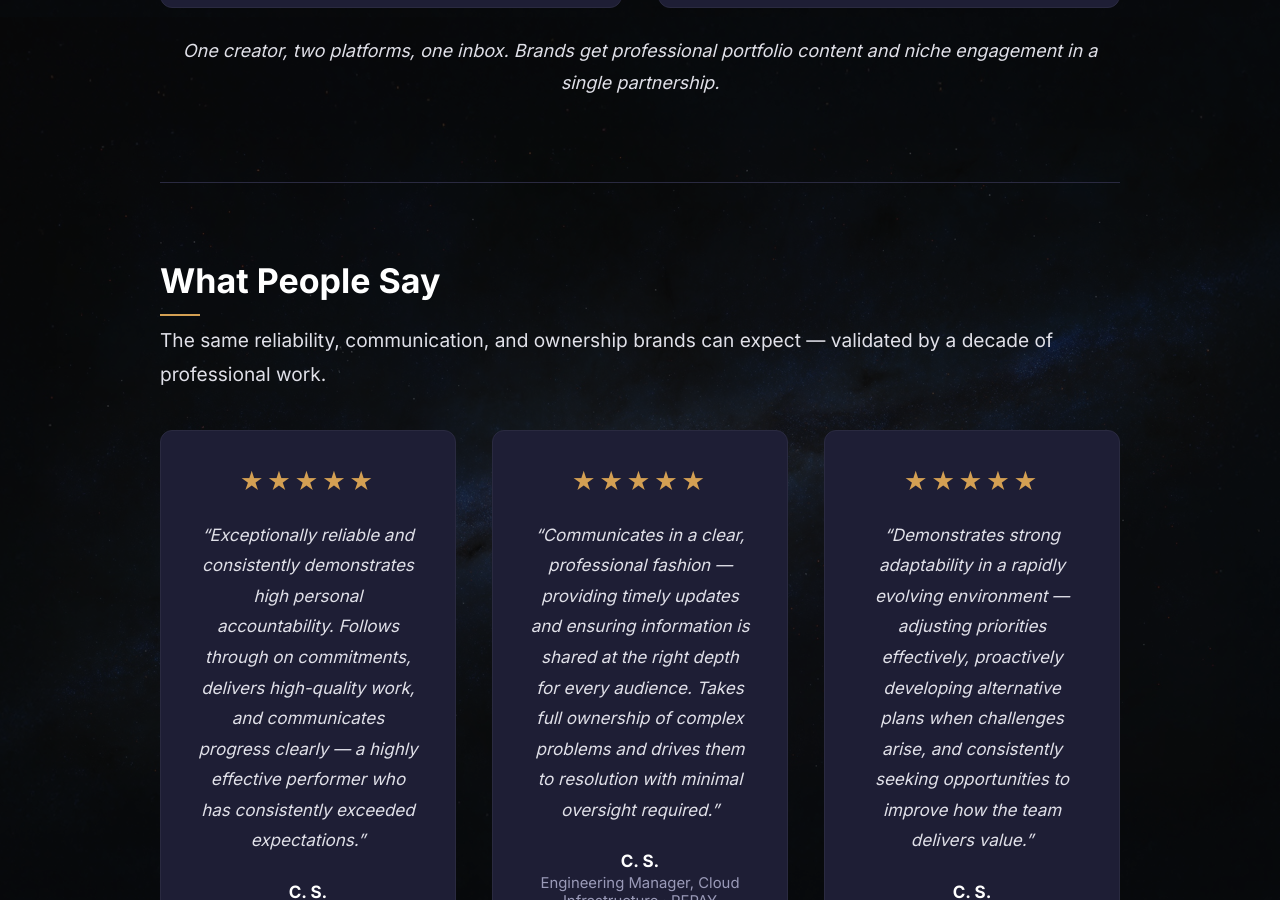
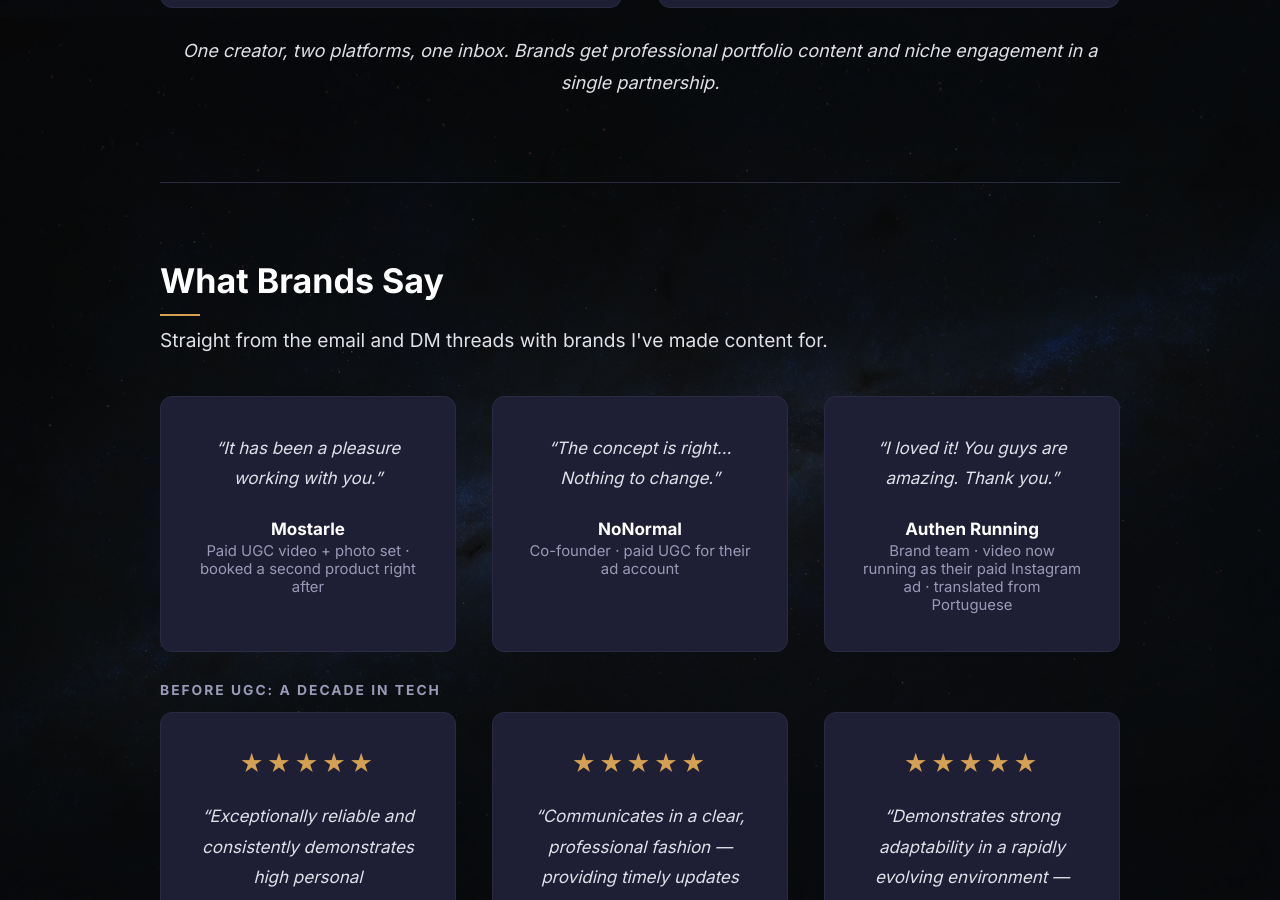
Before and after one commit to IcaroBichir/infocrazy, a Jekyll site: the page built from ugc/index.html, in a window 1280 px wide and 900 px high, scrolled down 8983 px. Built offline with Jekyll 4.4.1, drawn with Linux system fonts in a browser that asks for light colours; nearby versions of some CDN libraries; a script that is not in the unit is left out; some of the changed text lies outside the part shown.

Commit message:
Add What Brands Say and client photos to UGC page
Brand quotes from Mostarle, NoNormal and Authen Running (translated from Portuguese) above the REPAY references, which move under a 'Before UGC' label. UGC Photos swaps Monster Baby, dog bag and Mortal Hydration for the Mostarle Nebula and Terminator M photos delivered to the brand and the NoNormal trail coffee shot, resized to 1600px. Subtitle now says the grid includes paid brand photo sets.

```diff
--- a/ugc/index.html
+++ b/ugc/index.html
@@ -7,10 +7,10 @@
 preload_images:
   - /images/ugc/coach_bag.jpg
   - /images/ugc/oakley_meta.jpg
-  - /images/ugc/monster_baby.jpg
-  - /images/ugc/dog_bag.jpg
+  - /images/ugc/mostarle_nebula_glow.jpg
+  - /images/ugc/mostarle_terminator_lifestyle.jpg
   - /images/ugc/creator_gear.jpg
-  - /images/ugc/mortal_hydration.jpg
+  - /images/ugc/nonormal_trail_coffee.jpg
   - /images/ugc/pet_hammock.jpg
   - /images/ugc/miami_run.jpg
 ---
@@ -403,15 +403,15 @@
 <!-- ========== UGC PHOTOS ========== -->
 <section class="ugc-section">
   <h2>UGC Photos</h2>
-  <p class="ugc-section-subtitle">Product photography and lifestyle stills for brands.</p>
+  <p class="ugc-section-subtitle">Product and lifestyle stills, including photo sets delivered to paying brands.</p>
 
   <div class="ugc-photos-grid">
     <img src="/images/ugc/coach_bag.jpg"        alt="Coach Clinton Crossbody lifestyle — Fashion & Accessories"       style="object-position: 50% 50%;">
     <img src="/images/ugc/oakley_meta.jpg"      alt="Oakley Meta smart glasses — Tech & Gadgets"                      style="object-position: 50% 50%;">
-    <img src="/images/ugc/monster_baby.jpg"     alt="Monster Baby Popmart figure — Collectibles & Toys"               style="object-position: 45% 50%;">
-    <img src="/images/ugc/dog_bag.jpg"          alt="Pomeranian in tactical bag on Miami balcony — Travel Gear"       style="object-position: 45% 50%;">
+    <img src="/images/ugc/mostarle_nebula_glow.jpg" alt="Mostarle Nebula Astronaut model under warm light, photo delivered to the brand — Collectibles & Toys" style="object-position: 50% 50%;">
+    <img src="/images/ugc/mostarle_terminator_lifestyle.jpg" alt="Mostarle Terminator M model seated on a TV console, lifestyle photo delivered to the brand — Collectibles & Home" style="object-position: 50% 65%;">
     <img src="/images/ugc/creator_gear.jpg"     alt="Sony Alpha, DJI Mic and creator gear — Photography & Tech"       style="object-position: 30% 50%;">
-    <img src="/images/ugc/mortal_hydration.jpg" alt="Mortal Hydration at the gym — Health & Fitness"                  style="object-position: 50% 60%;">
+    <img src="/images/ugc/nonormal_trail_coffee.jpg" alt="NoNormal outdoor coffee paste on a rock at Bill Baggs, cup in hand — Running & Outdoors" style="object-position: 50% 50%;">
     <img src="/images/ugc/pet_hammock.jpg"      alt="Icaro and both Pomeranians on balcony hammock — Pet Content"     style="object-position: 50% 50%;">
     <img src="/images/ugc/miami_run.jpg"        alt="Icaro and Fernanda running Miami waterfront — Couple Content"    style="object-position: 50% 90%;">
   </div>
@@ -447,9 +447,28 @@
 
 <!-- ========== TESTIMONIALS ========== -->
 <section class="ugc-section ugc-testimonials-section">
-  <h2>What People Say</h2>
-  <p class="ugc-section-subtitle">The same reliability, communication, and ownership brands can expect &mdash; validated by a decade of professional work.</p>
+  <h2>What Brands Say</h2>
+  <p class="ugc-section-subtitle">Straight from the email and DM threads with brands I've made content for.</p>
 
+  <div class="ugc-testimonials-grid">
+    <div class="ugc-testimonial-card">
+      <p class="ugc-testimonial-text">&ldquo;It has been a pleasure working with you.&rdquo;</p>
+      <span class="ugc-testimonial-author">Mostarle</span>
+      <span class="ugc-testimonial-role">Paid UGC video + photo set &middot; booked a second product right after</span>
+    </div>
+    <div class="ugc-testimonial-card">
+      <p class="ugc-testimonial-text">&ldquo;The concept is right&hellip; Nothing to change.&rdquo;</p>
+      <span class="ugc-testimonial-author">NoNormal</span>
+      <span class="ugc-testimonial-role">Co-founder &middot; paid UGC for their ad account</span>
+    </div>
+    <div class="ugc-testimonial-card">
+      <p class="ugc-testimonial-text">&ldquo;I loved it! You guys are amazing. Thank you.&rdquo;</p>
+      <span class="ugc-testimonial-author">Authen Running</span>
+      <span class="ugc-testimonial-role">Brand team &middot; video now running as their paid Instagram ad &middot; translated from Portuguese</span>
+    </div>
+  </div>
+
+  <span class="ugc-subsection-label">Before UGC: a decade in tech</span>
   <div class="ugc-testimonials-grid">
     <div class="ugc-testimonial-card">
       <div class="ugc-testimonial-stars">&#9733;&#9733;&#9733;&#9733;&#9733;</div>
```
Also changed, not shown: images/ugc/mostarle_nebula_glow.jpg (added), images/ugc/mostarle_terminator_lifestyle.jpg (added), images/ugc/nonormal_trail_coffee.jpg (added).
